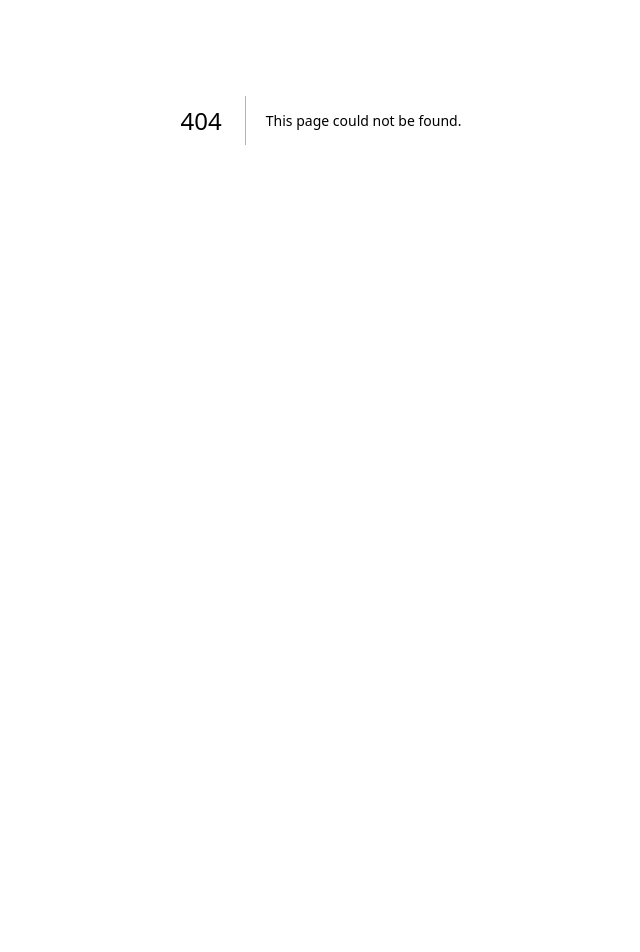
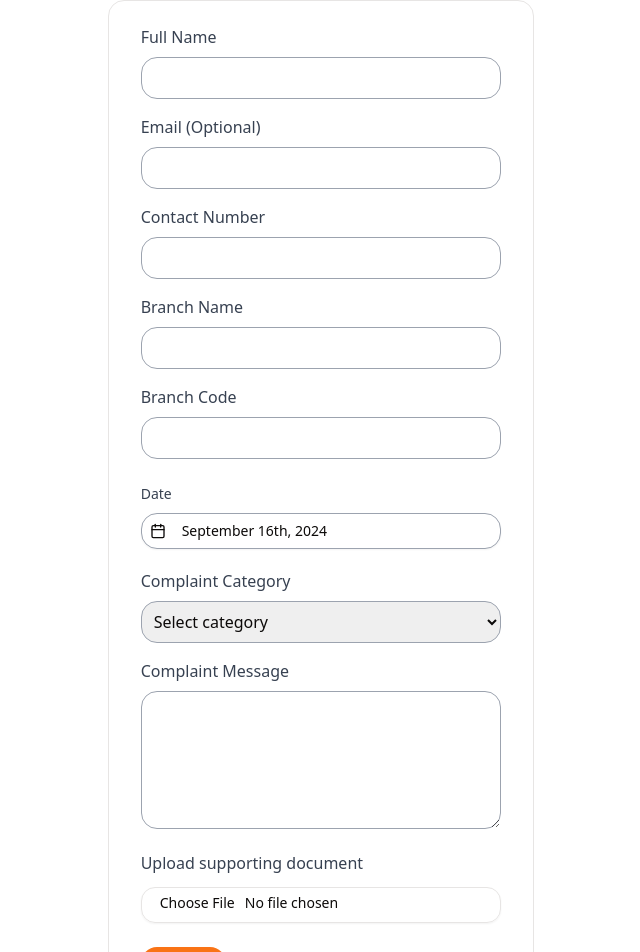
Before and after one commit to DevyManish/Dakvision-frontend, a Next.js app: page /feedback in a window 1280 px wide. Before the commit this address had no page. Shown: the part 280-1232 px from the top of the page, without its empty margins (319-959 px from the left). Before the commit the page ends 800 px from the top, so only its background shows below. Built offline with nearby package versions, Linux system fonts and the light colour scheme.

Commit message:
🌱 Feat : Feedback Added

```diff
--- /dev/null
+++ b/src/app/feedback/layout.js
@@ -0,0 +1,17 @@
+import Header from '@/components/layout/header';
+
+export const metadata = {
+  title: 'DakSeva Feedback',
+  description: 'Easy to complain and resolve your problems.'
+};
+
+export default function FeedbackLayout({ children }) {
+  return (
+    <div className="flex">
+      <main className="w-full flex-1 overflow-hidden">
+        <Header />
+        {children}
+      </main>
+    </div>
+  );
+}
--- /dev/null
+++ b/src/app/feedback/page.js
@@ -0,0 +1,230 @@
+"use client";
+import { useState } from "react";
+import { cn } from "@/lib/utils";
+import { format } from "date-fns";
+import { CalendarIcon, Check, PhoneCall } from "lucide-react";
+import { Badge } from "@/components/ui/badge";
+import {
+  Accordion,
+  AccordionContent,
+  AccordionItem,
+  AccordionTrigger,
+} from "@/components/ui/accordion";
+import {
+  Popover,
+  PopoverContent,
+  PopoverTrigger,
+} from "@/components/ui/popover";
+import { Label } from "@/components/ui/label";
+import { Calendar } from "@/components/ui/calendar";
+import { Button } from "@/components/ui/button";
+import { Input } from "@/components/ui/input";
+
+export default function Page() {
+  const [date, setDate] = useState(() => new Date());
+
+  return (
+    <div className="w-full py-20 lg:py-30">
+      <div className="container mx-auto">
+        <div className="flex flex-col gap-10">
+          <div className="flex text-center justify-center items-center gap-4 flex-col">
+            <div className="flex gap-2 flex-col">
+              <h4 className="text-3xl md:text-5xl tracking-tighter max-w-xl text-center font-regular">
+                Complaint Service
+              </h4>
+            </div>
+            <div>
+              <Button className="gap-4" variant="outline">
+                Any questions? Reach out <PhoneCall className="w-4 h-4" />
+              </Button>
+            </div>
+            {/* form */}
+            <div className=" border rounded-lg px-6 md:px-8 py-6 mx-auto my-8 md:w-1/3 text-left">
+              <form>
+                <div className="mb-4">
+                  <label
+                    htmlFor="name"
+                    className="block text-gray-700 font-medium mb-2"
+                  >
+                    Full Name
+                  </label>
+                  <input
+                    type="text"
+                    id="name"
+                    name="name"
+                    className="border border-gray-400 p-2 w-full rounded-lg focus:outline-none focus:border-orange-400"
+                    required
+                  />
+                </div>
+                <div className="mb-4">
+                  <label
+                    htmlFor="email"
+                    className="block text-gray-700 font-medium mb-2"
+                  >
+                    Email (Optional)
+                  </label>
+                  <input
+                    type="email"
+                    id="email"
+                    name="email"
+                    className="border border-gray-400 p-2 w-full rounded-lg focus:outline-none focus:border-orange-400"
+                    required
+                  />
+                </div>
+                <div className="mb-4">
+                  <label
+                    htmlFor="contact-no"
+                    className="block text-gray-700 font-medium mb-2"
+                  >
+                    Contact Number
+                  </label>
+                  <input
+                    type="number"
+                    id="contact"
+                    name="contact"
+                    className="border border-gray-400 p-2 w-full rounded-lg focus:outline-none focus:border-orange-400"
+                    required
+                  />
+                </div>
+                <div className="mb-4">
+                  <label
+                    htmlFor="brnch-name"
+                    className="block text-gray-700 font-medium mb-2"
+                  >
+                    Branch Name
+                  </label>
+                  <input
+                    type="text"
+                    id="brnch-name"
+                    name="brnch-name"
+                    className="border border-gray-400 p-2 w-full rounded-lg focus:outline-none focus:border-orange-400"
+                    required
+                  />
+                </div>
+                <div className="mb-4">
+                  <label
+                    htmlFor="brnch-no"
+                    className="block text-gray-700 font-medium mb-2"
+                  >
+                    Branch Code
+                  </label>
+                  <input
+                    type="number"
+                    id="brnch-no"
+                    name="brnch-no"
+                    className="border border-gray-400 p-2 w-full rounded-lg focus:outline-none focus:border-orange-400"
+                    required
+                  />
+                </div>
+                <div className="grid w-full py-3 items-center gap-1">
+                  <Label
+                    htmlFor="picture"
+                    className="block text-gray-700 font-medium mb-2"
+                  >
+                    Date
+                  </Label>
+                  <Popover>
+                    <PopoverTrigger asChild>
+                      <Button
+                        variant={"outline"}
+                        className={cn(
+                          "w-full py-2 justify-start text-left font-normal border-gray-400 p-2 rounded-lg ",
+                          !date && "text-muted-foreground"
+                        )}
+                      >
+                        <CalendarIcon className="mr-2 h-4 w-4" />
+                        {date ? format(date, "PPP") : <span>Pick a date</span>}
+                      </Button>
+                    </PopoverTrigger>
+                    <PopoverContent className="w-auto p-0">
+                      <Calendar
+                        mode="single"
+                        selected={date}
+                        onSelect={setDate}
+                        initialFocus
+                      />
+                    </PopoverContent>
+                  </Popover>
+                </div>
+                <div className="mb-4 mt-2">
+                  <label
+                    htmlFor="type"
+                    className="block text-gray-700 font-medium mb-2"
+                  >
+                    Complaint Category
+                  </label>
+                  <select
+                    id="type"
+                    name="type"
+                    className="border border-gray-400 p-2 w-full rounded-lg focus:outline-none focus:border-orange-400"
+                    required
+                  >
+                    <option value="">Select category</option>
+                    <option value="cntr">Counter Services</option>
+                    <option value="mail">Mail/Parcel Services</option>
+                    <option value="fin">Financial Services</option>
+                    <option value="digi">Digital Services</option>
+                    <option value="other">Other</option>
+                  </select>
+                </div>
+
+                <div className="mb-2">
+                  <label
+                    htmlFor="message"
+                    className="block text-gray-700 font-medium mb-2"
+                  >
+                    Complaint Message
+                  </label>
+                  <textarea
+                    id="message"
+                    name="message"
+                    className="border border-gray-400 p-2 w-full rounded-lg focus:outline-none focus:border-orange-400"
+                    rows="5"
+                  ></textarea>
+                </div>
+
+                <div className="grid w-full max-w-sm items-center gap-1 py-2 mb-4">
+                  <Label
+                    htmlFor="doc"
+                    className="block text-gray-700 font-medium text-md mb-2"
+                  >
+                    Upload supporting document
+                  </Label>
+                  <Input id="picture" type="file" />
+                </div>
+
+                <div>
+                  <button
+                    type="submit"
+                    className="bg-orange-500 text-white px-4 py-2 rounded-lg hover:bg-orange-600"
+                  >
+                    Submit
+                  </button>
+                </div>
+              </form>
+            </div>
+            <Badge variant="outline">FAQ</Badge>
+          </div>
+          {/* accordion */}
+          <div className=" w-full px-12 md:max-w-3xl mx-auto">
+            <Accordion type="single" collapsible className="w-full">
+              {Array.from({ length: 8 }).map((_, index) => (
+                <AccordionItem key={index} value={"index-" + index}>
+                  <AccordionTrigger>
+                    How can I file a complaint?
+                  </AccordionTrigger>
+                  <AccordionContent>
+                    You can file a complaint by filling out the online complaint
+                    form available on our website or app. Provide your personal
+                    details, service reference (e.g., parcel tracking number),
+                    and a description of the issue.
+                  </AccordionContent>
+                </AccordionItem>
+              ))}
+            </Accordion>
+          </div>
+        </div>
+      </div>
+    </div>
+  );
+}
--- a/src/components/ui/button.jsx
+++ b/src/components/ui/button.jsx
@@ -5,7 +5,7 @@ import { cva } from "class-variance-authority";
 import { cn } from "@/lib/utils"
 
 const buttonVariants = cva(
-  "inline-flex items-center justify-center whitespace-nowrap rounded-md text-sm font-medium transition-colors focus-visible:outline-none focus-visible:ring-1 focus-visible:ring-ring disabled:pointer-events-none disabled:opacity-50",
+  "inline-flex items-center justify-center gap-2 whitespace-nowrap rounded-md text-sm font-medium transition-colors focus-visible:outline-none focus-visible:ring-1 focus-visible:ring-ring disabled:pointer-events-none disabled:opacity-50 [&_svg]:pointer-events-none [&_svg]:size-4 [&_svg]:shrink-0",
   {
     variants: {
       variant: {
--- a/src/components/ui/calendar.jsx
+++ b/src/components/ui/calendar.jsx
@@ -1,10 +1,10 @@
 "use client";
 import * as React from "react"
-import { ChevronLeftIcon, ChevronRightIcon } from "@radix-ui/react-icons"
 import { DayPicker } from "react-day-picker"
 
 import { cn } from "@/lib/utils"
 import { buttonVariants } from "@/components/ui/button"
+import { ChevronLeftIcon, ChevronRightIcon } from "@radix-ui/react-icons"
 
 function Calendar({
   className,
@@ -49,7 +49,7 @@ function Calendar({
           "bg-primary text-primary-foreground hover:bg-primary hover:text-primary-foreground focus:bg-primary focus:text-primary-foreground",
         day_today: "bg-accent text-accent-foreground",
         day_outside:
-          "day-outside text-muted-foreground opacity-50  aria-selected:bg-accent/50 aria-selected:text-muted-foreground aria-selected:opacity-30",
+          "day-outside text-muted-foreground aria-selected:bg-accent/50 aria-selected:text-muted-foreground",
         day_disabled: "text-muted-foreground opacity-50",
         day_range_middle:
           "aria-selected:bg-accent aria-selected:text-accent-foreground",
```
